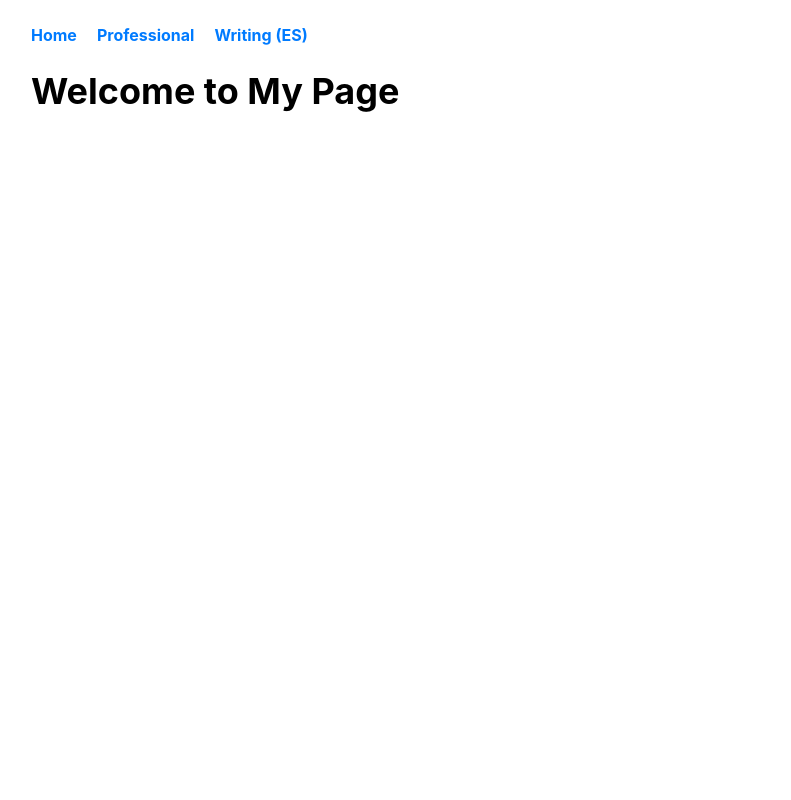
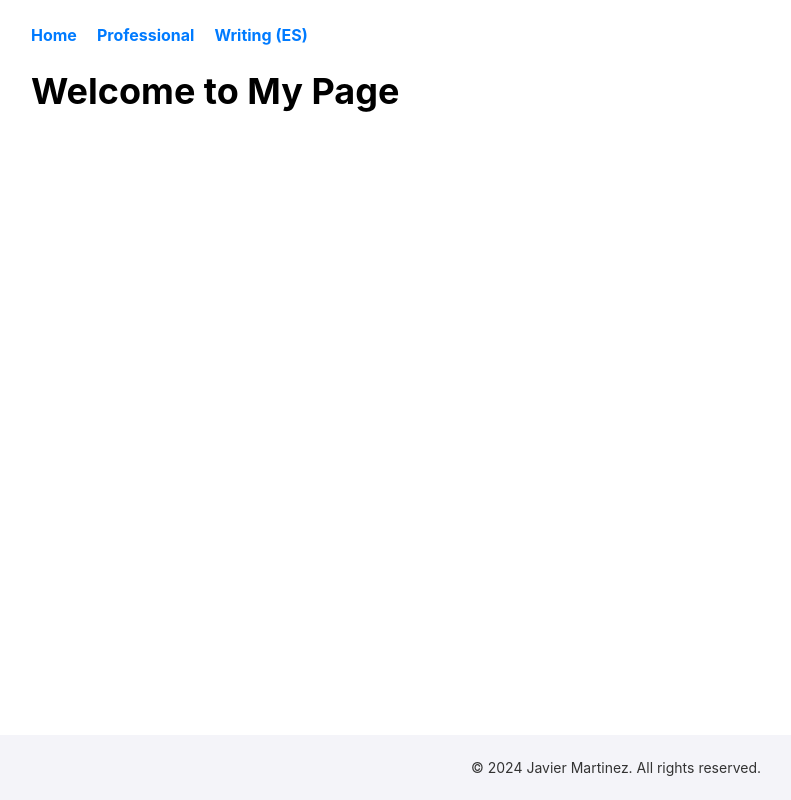
Before and after one commit to javicps/my-page, a React (Create React App) app: page / in a window 1280 px wide. Shown: the whole page, without its empty margins (34-825 px from the left). Built offline with nearby package versions, Linux system fonts and the light colour scheme.

Commit message:
Add footer

```diff
--- a/src/App.js
+++ b/src/App.js
@@ -7,6 +7,7 @@
 import Desyat from './pages/Desyat';
 import Entrelosmuertos from './pages/Entrelosmuertos';
 
+import Footer from './components/Footer';
 import Menu from './components/Menu';
 
 
@@ -23,10 +24,9 @@
         <Route path="/writing/Inevitablesoledad" element={<Inevitablesoledad />} />
         <Route path="/writing/Desyat" element={<Desyat />} />
         <Route path="/writing/Entrelosmuertos" element={<Entrelosmuertos />} />
-
-
       </Routes>
-    </div>
+      <Footer />
+      </div>
   );
 };
 
--- /dev/null
+++ b/src/components/Footer.jsx
@@ -0,0 +1,11 @@
+import React from 'react';
+import { Link } from 'react-router-dom';
+
+
+export default function Component() {
+  return (
+    <footer className="footer">
+      <p>© {new Date().getFullYear()} Javier Martinez. All rights reserved.</p>
+    </footer>
+  )
+}
--- a/src/index.css
+++ b/src/index.css
@@ -48,3 +48,15 @@
   font-size: large;
   margin-left: 40px;
 }
+
+.footer {
+  text-align: center;
+  background-color: #f4f4f9;
+  padding: 10px;
+  font-size: 14px;
+  color: #333;
+  position: fixed;
+  bottom: 0;
+  left: 0;
+  width: 100%;
+}
```
